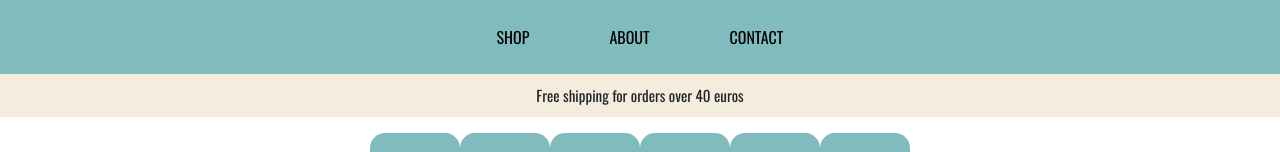
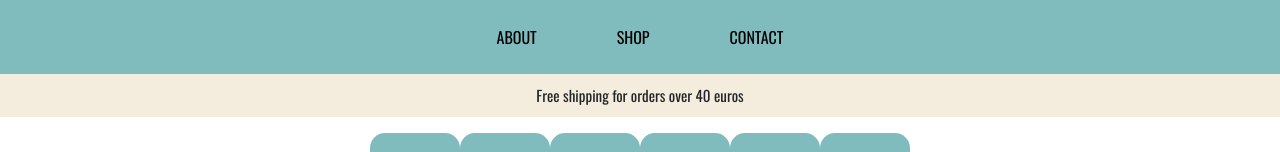
Before and after one commit to jul3000/aloe-cosmetics-online, a React (Create React App) app: page / in a window 1280 px wide. Shown: the top 152 px of the page. Built offline with nearby package versions, Linux system fonts and the light colour scheme.

Commit message:
Update App.js

```diff
--- a/src/App.js
+++ b/src/App.js
@@ -12,14 +12,14 @@ import Home from "./Home";
 function App() {
   return (<Router>
     <nav>
+      <Link to="/about" className="link">About</Link>
       <Link to="/" className="link">Shop</Link>
-      <Link to="/about" className="link">About</Link>
       <Link to="/contact" className="link">Contact</Link>
     </nav>
 
     <Routes>
-      <Route path="/" element={<Home />} />
-      <Route path="/about" element={<About/>} />
+      <Route path="/about" element={<About />} />
+      <Route path="/" element={<Home/>} />
       <Route path="/contact" element={<Contact/>} />
     </Routes>
     </Router>
```
